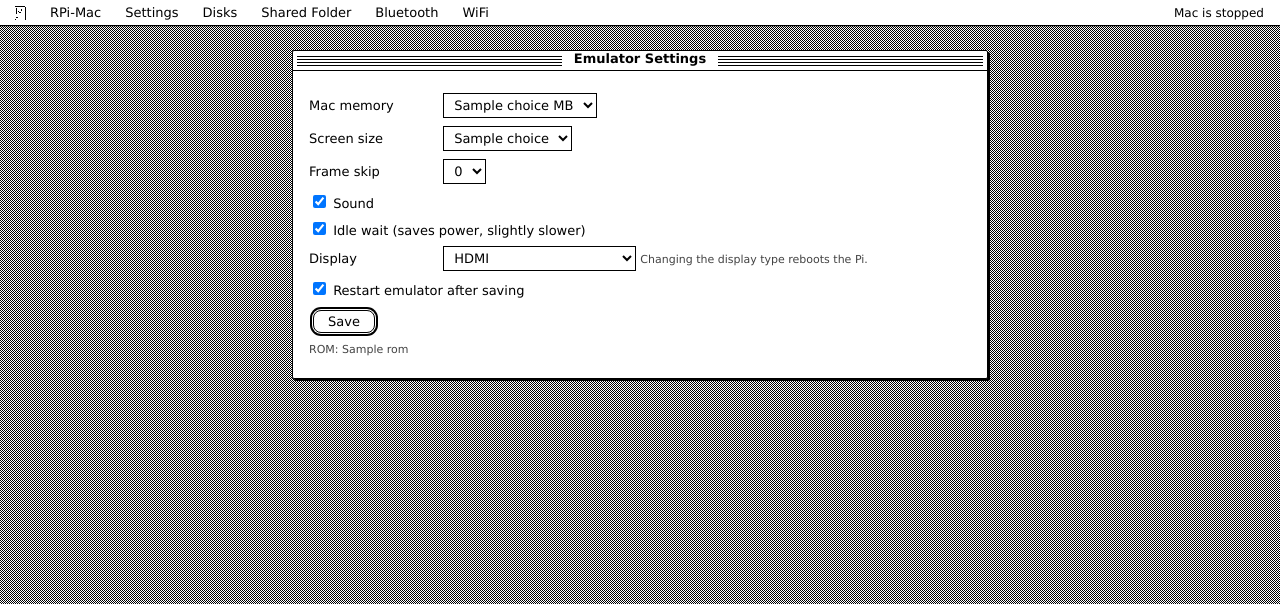
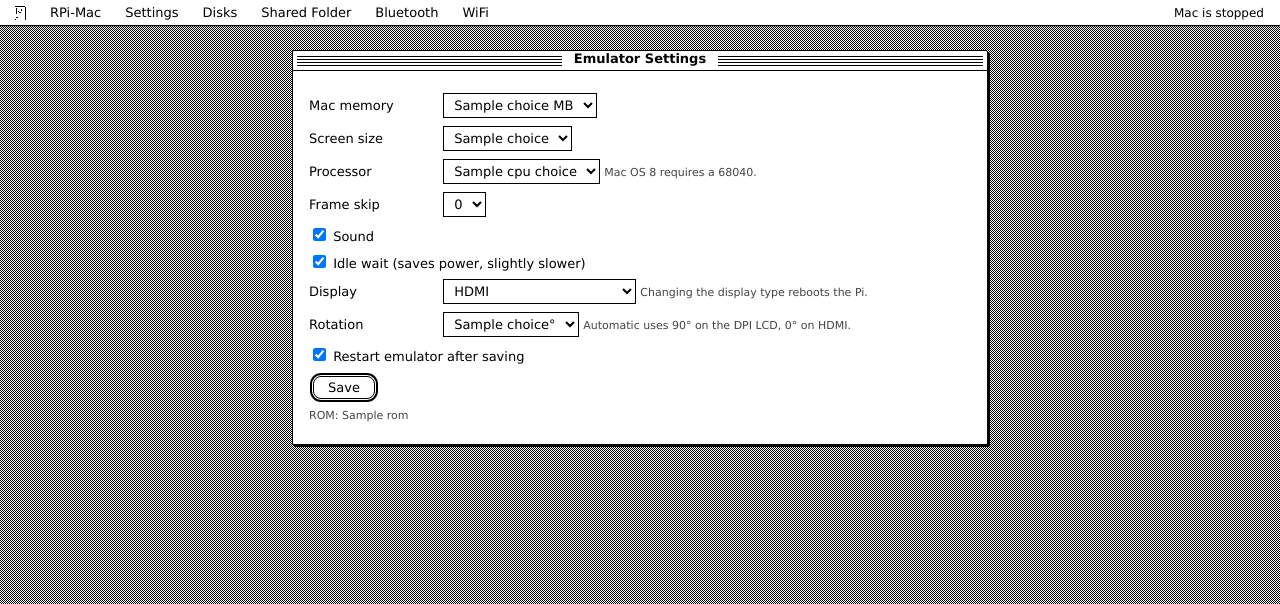
Before and after one commit to amcchord/RPi-Mac, a Flask app: template webui/templates/settings.html in a window 1280 px wide. Shown: the top 604 px of the page. Run offline with Flask 3, Linux system fonts and the light colour scheme; the template is opened without the code that fills it: most values are stand-ins (such as "Sample title", 1, 10 or a date in 2020); parts of the project's set-up code (start-up, migrations or seed data) failed here and were passed over.

Commit message:
Add display rotation, CPU setting, full Mac payload and test image builds
- Patch Basilisk II with a new 'sdlrotate' pref (0/90/180/270) rendered
  via SDL_RenderCopyEx so the portrait DPI panel can show a landscape
  Mac; source now pinned to a fixed macemu commit with patches applied
- rpimac-boot-config derives rotation from a new ROTATE key in mac.txt
  (auto: 90 on dpi28, 0 on HDMI) and syncs prefs + console rotation
- Web UI: rotation and processor (68020/030/040) settings
- Bake Macintosh7.dsk, Macintosh8.dsk and System753.iso into the image;
  default prefs attach both disks and the install CD
- Default machine back to Quadra (modelid 14) + 68040, opengles2 renderer
- Plymouth Happy Mac rotates automatically on portrait panels
- scripts/build-test-image.sh builds a dev image with WiFi pre-baked
  and the Waveshare 2.8" DPI LCD as default display

Co-authored-by: Cursor <cursoragent@cursor.com>

```diff
--- a/webui/app.py
+++ b/webui/app.py
@@ -260,6 +260,8 @@ def status_text():
 
 RAM_CHOICES = (16, 32, 64, 128, 256)
 SCREEN_CHOICES = ("512/384", "640/480", "800/600", "1024/768")
+CPU_CHOICES = (("2", "68020"), ("3", "68030"), ("4", "68040"))
+ROTATE_CHOICES = ("auto", "0", "90", "180", "270")
 
 
 @app.route("/settings", methods=["GET", "POST"])
@@ -283,6 +285,12 @@ def settings():
         if frameskip.isdigit():
             prefs_set(items, "frameskip", frameskip)
 
+        cpu = request.form.get("cpu", "4")
+        if cpu in ("2", "3", "4"):
+            prefs_set(items, "cpu", cpu)
+            if cpu == "4":
+                prefs_set(items, "fpu", "true")
+
         if request.form.get("sound") == "on":
             prefs_set(items, "nosound", "false")
         else:
@@ -303,16 +311,30 @@ def settings():
                 update_mac_txt({"DISPLAY": display_kind})
                 display_changed = True
 
+        rotate = request.form.get("rotate", "auto")
+        if rotate in ROTATE_CHOICES:
+            current_rotate = mac_settings.get("ROTATE", "")
+            new_rotate = rotate
+            if rotate == "auto":
+                new_rotate = ""
+            if current_rotate != new_rotate:
+                update_mac_txt({"ROTATE": new_rotate})
+                display_changed = True
+
+        if display_changed:
+            flash(
+                "Display/rotation changed - the Pi will reboot once to "
+                "apply it."
+            )
+            # rpimac-boot-config applies the change and reboots if the
+            # firmware configuration actually changed.
+            run(["/usr/local/bin/rpimac-boot-config"], timeout=120)
+
         if request.form.get("apply_now") == "on":
             run(["systemctl", "restart", "basilisk"])
             flash("Settings saved and emulator restarted.")
         else:
             flash("Settings saved. Restart the emulator to apply.")
-        if display_changed:
-            flash(
-                "Display type changed - it will be applied on the next "
-                "reboot (the Pi reboots once more automatically to switch)."
-            )
         return redirect(url_for("settings"))
 
     ram_bytes = prefs_get(items, "ramsize", "67108864")
@@ -323,13 +345,19 @@ def settings():
     screen = prefs_get(items, "screen", "dga/640/480")
     screen_res = re.sub(r"^[a-z]+/", "", screen)
 
+    rotate_setting = mac_settings.get("ROTATE", "")
+    if rotate_setting not in ("0", "90", "180", "270"):
+        rotate_setting = "auto"
+
     current = {
         "ram_mb": ram_mb,
         "screen": screen_res,
         "frameskip": prefs_get(items, "frameskip", "0"),
+        "cpu": prefs_get(items, "cpu", "4"),
         "sound_on": prefs_get(items, "nosound", "false") != "true",
         "idlewait_on": prefs_get(items, "idlewait", "true") == "true",
         "display": mac_settings.get("DISPLAY", "hdmi"),
+        "rotate": rotate_setting,
         "rom": prefs_get(items, "rom", ""),
     }
     return render_template(
@@ -337,6 +365,8 @@ def settings():
         current=current,
         ram_choices=RAM_CHOICES,
         screen_choices=SCREEN_CHOICES,
+        cpu_choices=CPU_CHOICES,
+        rotate_choices=ROTATE_CHOICES,
     )
 
 
--- a/webui/templates/settings.html
+++ b/webui/templates/settings.html
@@ -21,6 +21,16 @@
           <option value="{{ choice }}" {% if current.screen == choice %}selected{% endif %}>{{ choice.replace('/', ' x ') }}</option>
           {% endfor %}
         </select>
+      </div>
+
+      <div class="field">
+        <label for="cpu">Processor</label>
+        <select name="cpu" id="cpu">
+          {% for value, label in cpu_choices %}
+          <option value="{{ value }}" {% if current.cpu == value %}selected{% endif %}>{{ label }}</option>
+          {% endfor %}
+        </select>
+        <span class="hint">Mac OS 8 requires a 68040.</span>
       </div>
 
       <div class="field">
@@ -50,6 +60,18 @@
       </div>
 
       <div class="field">
+        <label for="rotate">Rotation</label>
+        <select name="rotate" id="rotate">
+          {% for choice in rotate_choices %}
+          <option value="{{ choice }}" {% if current.rotate == choice %}selected{% endif %}>
+            {% if choice == 'auto' %}Automatic{% else %}{{ choice }}&deg;{% endif %}
+          </option>
+          {% endfor %}
+        </select>
+        <span class="hint">Automatic uses 90&deg; on the DPI LCD, 0&deg; on HDMI.</span>
+      </div>
+
+      <div class="field">
         <label><input type="checkbox" name="apply_now" checked> Restart emulator after saving</label>
       </div>
 
```
Also changed, not shown: stage-mac/03-system-config/files/mac.txt (+6 -2 lines), 11 other files.
